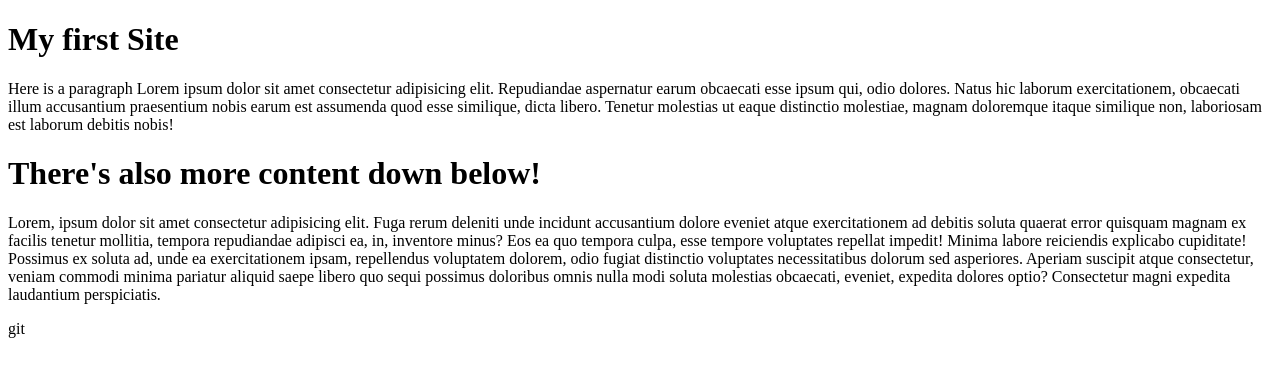
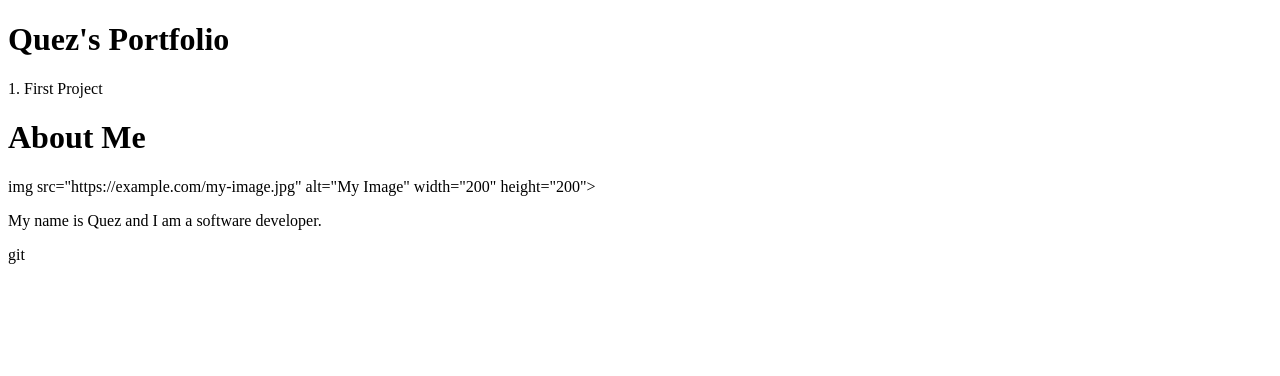
Before and after one commit to Quezcureton/First-for-Me, a plain HTML site: page index.html in a window 1280 px wide. Drawn offline with Linux system fonts and the light colour scheme.

Commit message:
made a new paragraph

```diff
--- a/index.html
+++ b/index.html
@@ -5,11 +5,12 @@
     <title>My first Site</title>
 </head>
 <body>
-    <h1>My first Site</h1>
+    <h1>Quez's Portfolio</h1>
 
-    <p>Here is a paragraph Lorem ipsum dolor sit amet consectetur adipisicing elit. Repudiandae aspernatur earum obcaecati esse ipsum qui, odio dolores. Natus hic laborum exercitationem, obcaecati illum accusantium praesentium nobis earum est assumenda quod esse similique, dicta libero. Tenetur molestias ut eaque distinctio molestiae, magnam doloremque itaque similique non, laboriosam est laborum debitis nobis!</p>
+    <p>1. First Project</p>
 
-    <h1>There's also more content down below!</h1>
-    <p>Lorem, ipsum dolor sit amet consectetur adipisicing elit. Fuga rerum deleniti unde incidunt accusantium dolore eveniet atque exercitationem ad debitis soluta quaerat error quisquam magnam ex facilis tenetur mollitia, tempora repudiandae adipisci ea, in, inventore minus? Eos ea quo tempora culpa, esse tempore voluptates repellat impedit! Minima labore reiciendis explicabo cupiditate! Possimus ex soluta ad, unde ea exercitationem ipsam, repellendus voluptatem dolorem, odio fugiat distinctio voluptates necessitatibus dolorum sed asperiores. Aperiam suscipit atque consectetur, veniam commodi minima pariatur aliquid saepe libero quo sequi possimus doloribus omnis nulla modi soluta molestias obcaecati, eveniet, expedita dolores optio? Consectetur magni expedita laudantium perspiciatis.</p>
+    <h1>About Me</h1>
+    img src="https://example.com/my-image.jpg" alt="My Image" width="200" height="200">
+    <p>My name is Quez and I am a software developer.</p>
 </body>
 </html>git
```
